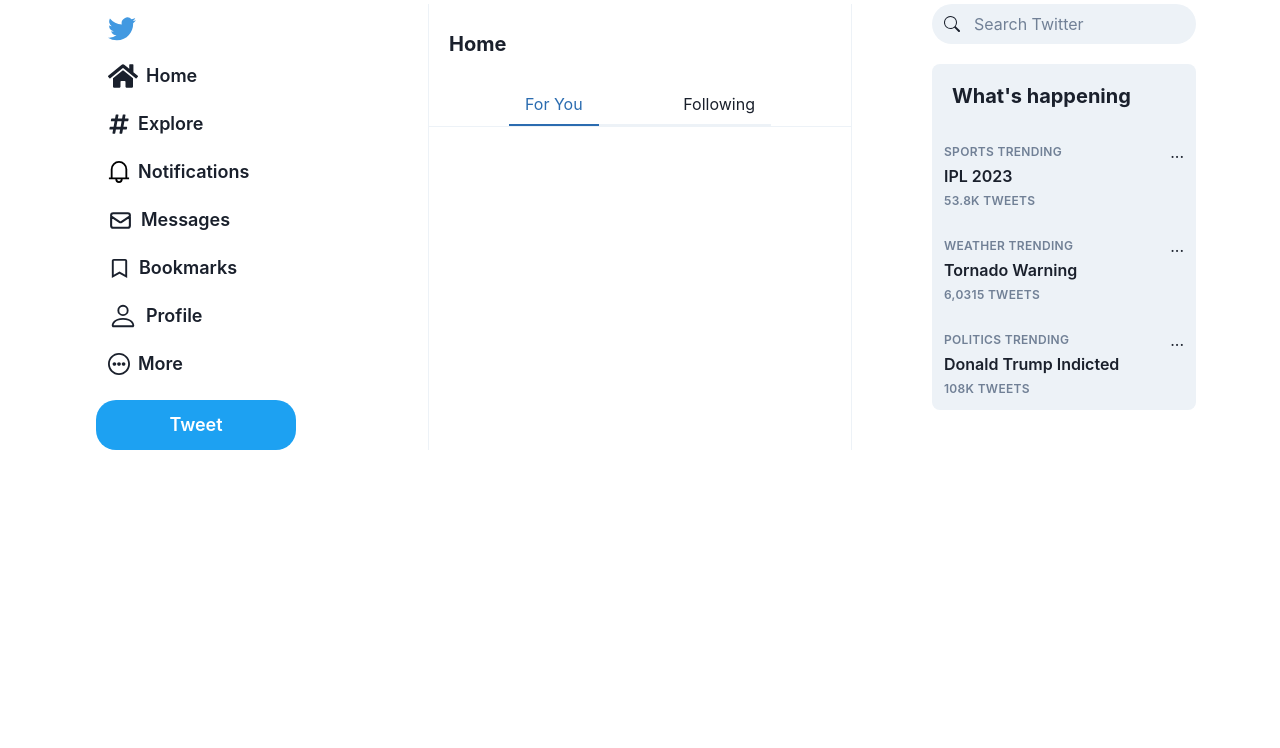
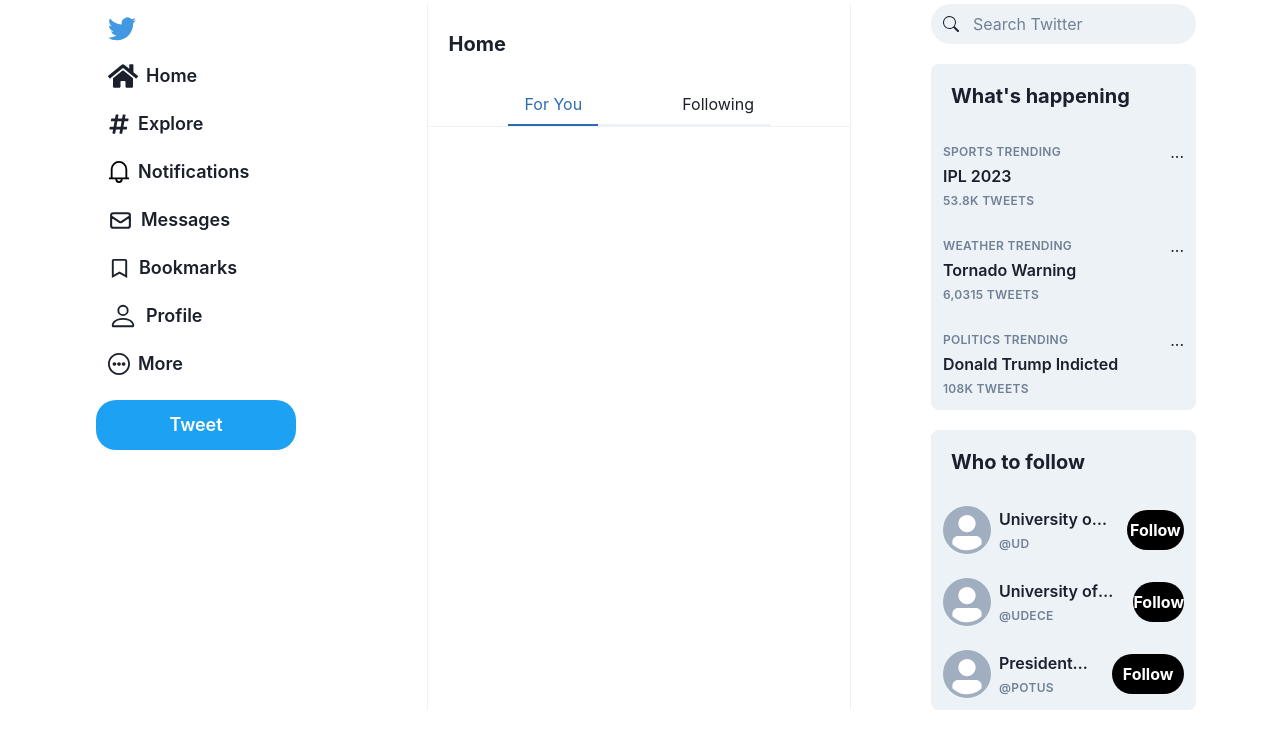
Before and after one commit to alexbushi/mock-twitter, a React (Create React App) app: page / in a window 1280 px wide. Shown: the top 748 px of the page. Built offline with nearby package versions, Linux system fonts and the light colour scheme.

Commit message:
Added suggested followers component

```diff
--- /dev/null
+++ b/src/components/FollowSuggestion.tsx
@@ -0,0 +1,54 @@
+import { Avatar, Box, HStack, Spacer } from "@chakra-ui/react";
+
+interface Props {
+  name: string;
+  handle: string;
+}
+
+const FollowSuggestion = ({ name, handle }: Props) => {
+  return (
+    <Box _hover={{ bg: "gray.200" }} p={3}>
+      <HStack>
+        <Avatar />
+
+        <Box>
+          <Box
+            fontWeight="semibold"
+            as="h4"
+            lineHeight="tight"
+            noOfLines={1}
+            mb={1}
+          >
+            {name}
+          </Box>
+
+          <Box
+            color="gray.500"
+            fontWeight="semibold"
+            letterSpacing="wide"
+            fontSize="xs"
+            textTransform="uppercase"
+          >
+            @{handle}
+          </Box>
+        </Box>
+
+        <Spacer />
+
+        <Box
+          as="button"
+          bg="black"
+          borderRadius="full"
+          w="90px"
+          h="40px"
+          textColor="white"
+          fontWeight="bold"
+        >
+          Follow
+        </Box>
+      </HStack>
+    </Box>
+  );
+};
+
+export default FollowSuggestion;
--- a/src/components/SearchList.tsx
+++ b/src/components/SearchList.tsx
@@ -2,6 +2,8 @@
 import SearchInput from "./SearchInput";
 import CurrentEvent from "./CurrentEvent";
 import currentEvents from "../data/currentEvents";
+import profiles from "../data/profiles";
+import FollowSuggestion from "./FollowSuggestion";
 
 const SearchList = () => {
   return (
@@ -19,6 +21,14 @@
           />
         ))}
       </Box>
+      <Box bg={"gray.100"} marginTop={5} borderRadius={8}>
+        <Heading fontSize={"xl"} p={5}>
+          Who to follow
+        </Heading>
+        {profiles.map((profile) => (
+          <FollowSuggestion name={profile.name} handle={profile.handle} />
+        ))}
+      </Box>
     </>
   );
 };
--- /dev/null
+++ b/src/data/profiles.ts
@@ -0,0 +1,7 @@
+const profiles = [
+  { name: "University of Delaware", handle: "UD" },
+  { name: "University of Delaware ECE", handle: "UDECE" },
+  { name: "President Biden", handle: "POTUS" },
+];
+
+export default profiles;
```
